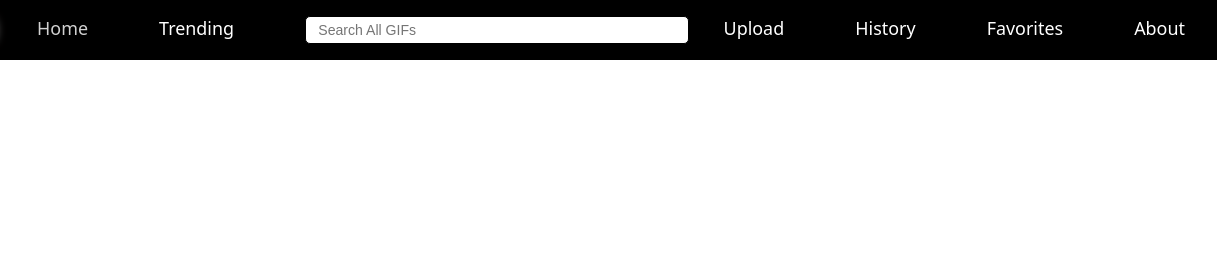
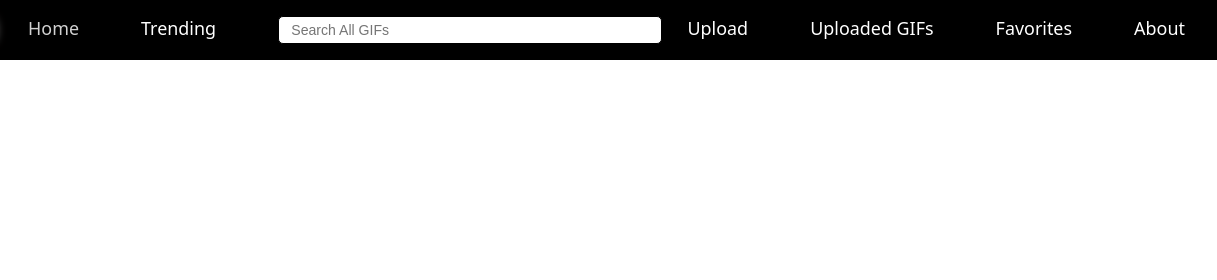
Before and after one commit to VMD-Telerik-team-projects/VMD-Giphy-App, a website with bundled scripts: page index.html in a window 1280 px wide. Shown: the top 280 px of the page, 63-1280 px from the left. Built offline with nearby package versions, Linux system fonts and the light colour scheme; no server answers.

Commit message:
Minor changes

```diff
--- a/index.html
+++ b/index.html
@@ -22,7 +22,7 @@
         <a href="#" class="nav-link" data-page="trending">Trending</a>
         <input id="search" type="text" placeholder="Search All GIFs" />
         <a href="#" class="nav-link" data-page="upload-gif">Upload</a>
-        <a href="#" class="nav-link" data-page="history">History</a>
+        <a href="#" class="nav-link" data-page="history">Uploaded GIFs</a>
         <a href="#" class="nav-link" data-page="favorites">Favorites</a>
         <a href="#" class="nav-link" data-page="about">About</a>
       </nav>
--- a/src/views/home-view.js
+++ b/src/views/home-view.js
@@ -16,7 +16,6 @@ export const toHomeView = async () => {
 
   return `
   <div id="home">
-  <p> Join our vibrant community of gif enthusiasts! ☻ </p>
     <h2 class="global-h2">Random GIF</h2>
     <div class="content">
       ${CardComponent(img, username, id)}
--- a/styles/main.css
+++ b/styles/main.css
@@ -53,7 +53,7 @@ nav {
   padding: 1.25% 2.5%;
   font-size: 1.4vw;
   background-color: black;
-  margin-bottom: 5%;
+  margin-bottom: 3%;
 }
 
 nav a {
```
